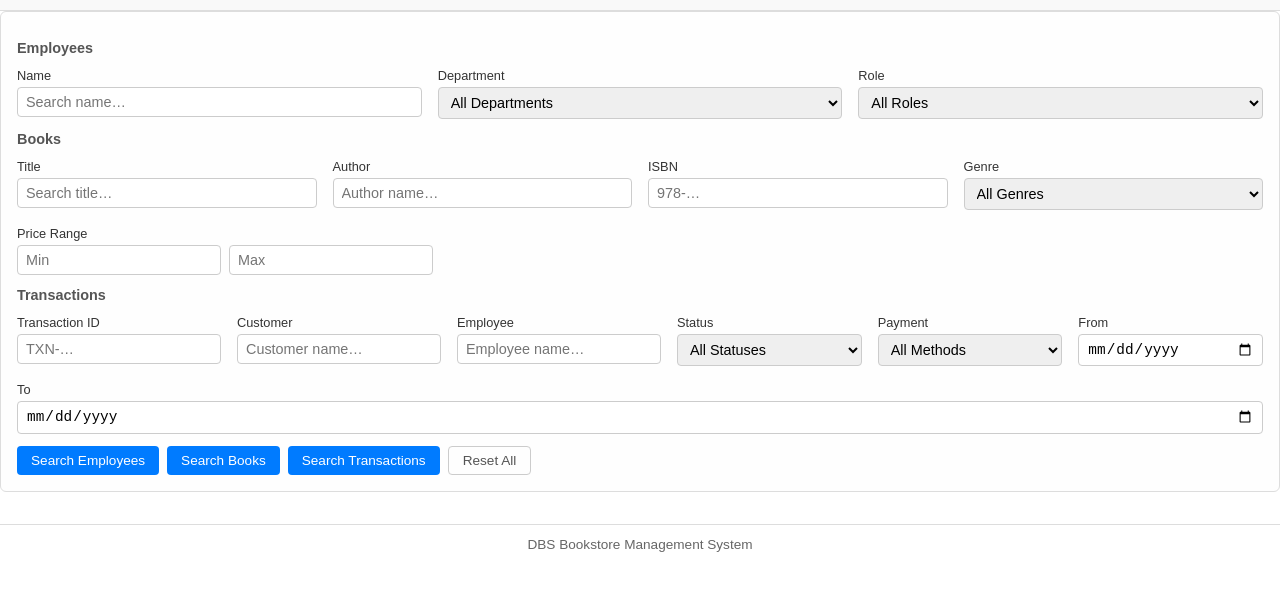
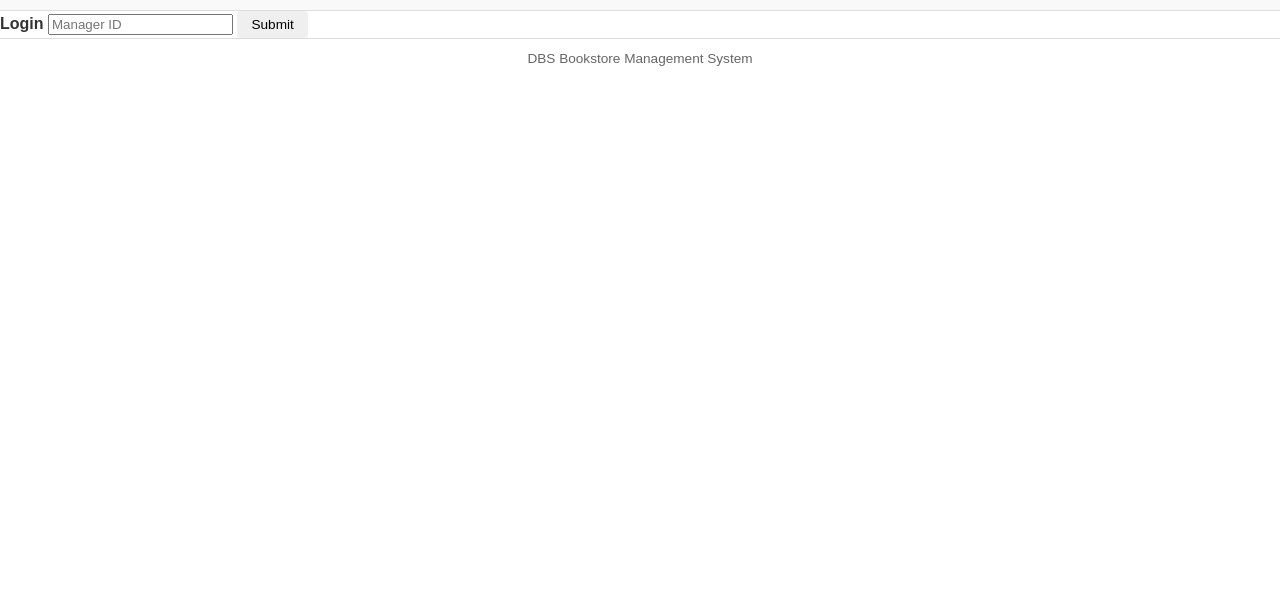
Before and after one commit to yoonieverse/DBSProject, a plain HTML site: page frontend/admin.html in a window 1280 px wide. Shown: the part 44-634 px from the top of the page. Drawn offline with Linux system fonts and the light colour scheme.

Commit message:
Now requires a manager ID to reveal the filters

```diff
--- a/frontend/admin.html
+++ b/frontend/admin.html
@@ -19,8 +19,15 @@
       <a href="index.html" class="active">Admin Portal</a>
     </nav>
   </header>
+
+  <div class="container">
+    <label for="emp-id"><b>Login</b></label>
+    <input type="text" id="emp-id" placeholder="Manager ID" required>
+    <button type="button" onclick="filterManager()">Submit</button>
+
+  </div>
 <!--Filter panel-->
-  <div class="filter-panel">
+  <div class="filter-panel" hidden>
     <h2>Employees</h2>
     <div class="filter-grid">
       <div class="filter-group">
@@ -129,8 +136,8 @@
     <div class="filter-actions">
       <button class="btn-search" onclick="filterEmployees()">Search Employees</button>
       <button class="btn-search" onclick="filterBooks()">Search Books</button>
-        <button class="btn-search" onclick="filterTxns()">Search Transactions</button>
-        <button class="btn-ghost" onclick="resetEmp(), resetTxns(), resetForm()" >Reset All</button>
+      <button class="btn-search" onclick="filterTxns()">Search Transactions</button>
+      <button class="btn-ghost"  onclick="resetEmp(), resetTxns(), resetForm()" >Reset All</button>
     </div>
   </div>
 
--- a/frontend/script.js
+++ b/frontend/script.js
@@ -41,7 +41,7 @@ function renderEmployees(list) {
       <td>${e.email}</td>
       <td>${e.phone}</td>
       <td>${e.since}</td>
-      <td><button>Edit</button></td>
+      <td><button class="btn-ghost">Edit</button></td>
     </tr>
   `).join("");
   } else {
@@ -69,6 +69,20 @@ function filterEmployees() {
     (!dept || e.dept === dept) &&
     (!role || e.role === role)
   ));
+}
+
+function filterManager() {
+  const id = document.getElementById("emp-id").value.trim().toLowerCase();
+  const isManager = employees.some(e =>
+      e.id.toLowerCase() === id &&
+      e.role === 'Manager')
+  if (isManager) {
+    document.querySelector('.filter-panel').removeAttribute('hidden');
+    document.querySelector('.filter-panel').style.display = 'block';
+  } else {
+    document.querySelector('.filter-panel').setAttribute('hidden', 'true');
+    document.querySelector('.filter-panel').style.display = 'none';
+  }
 }
 
 function resetEmp() {
```
